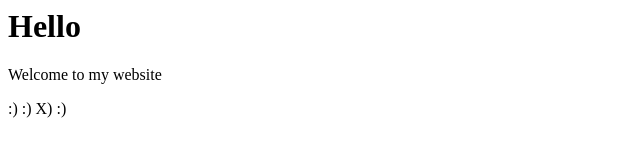
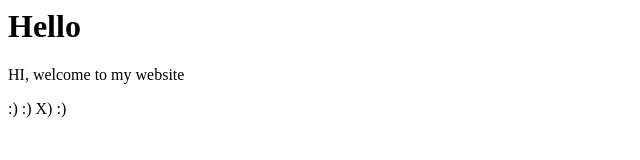
Before and after one commit to aa2310/awesome-repo, a plain HTML site: page index.html in a window 1280 px wide. Shown: the full height of the page, 0-640 px from the left. Drawn offline with Linux system fonts and the light colour scheme.

Commit message:
changed Welcome to hi, welcome in index.html

```diff
--- a/index.html
+++ b/index.html
@@ -1,6 +1,6 @@
 <html>
 <title> This is my website </title>
 <h1> Hello </h1>
-<p> Welcome to my website </p>
+<p> HI, welcome to my website </p>
 <p> :) :) X) :)</p>
 </html>
```
